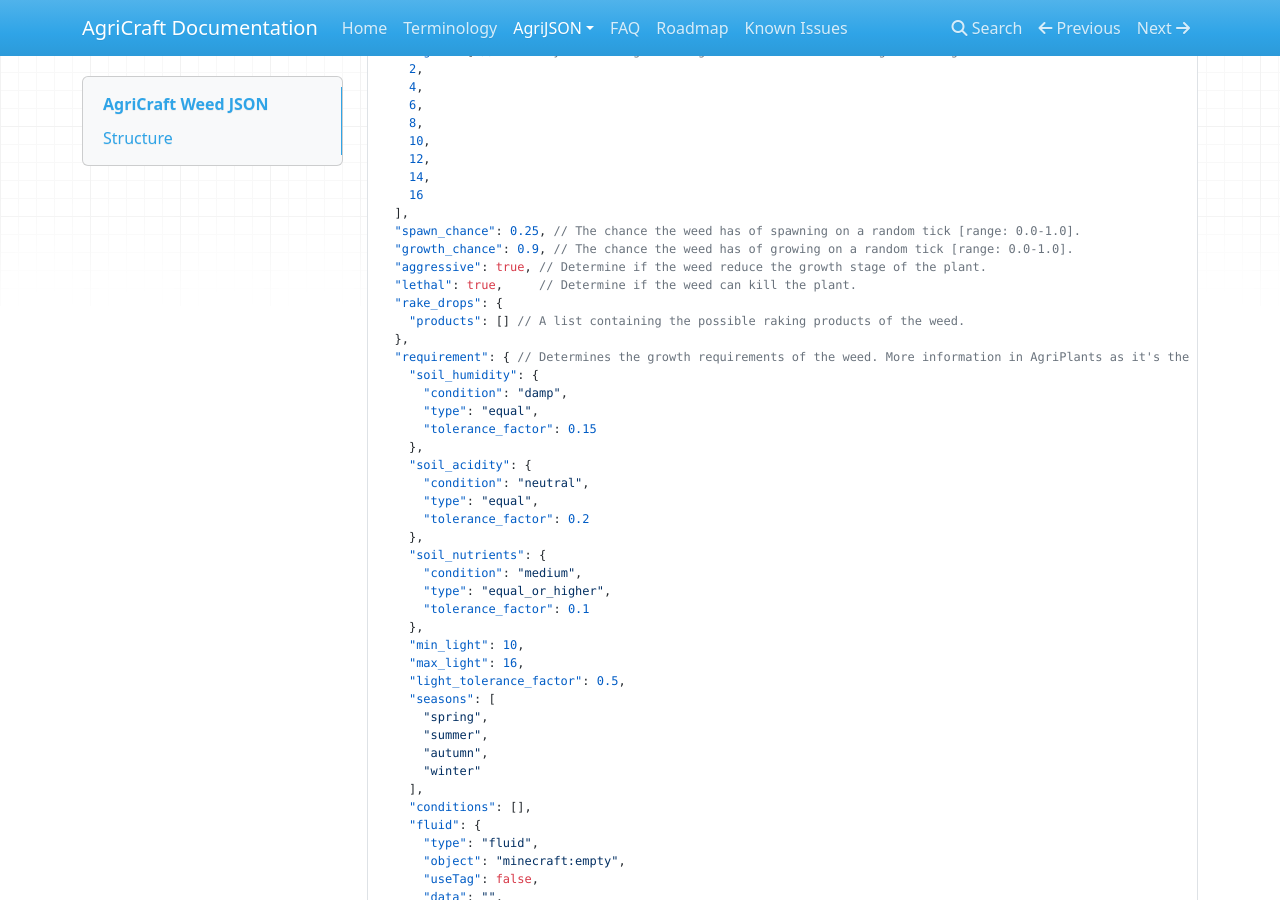
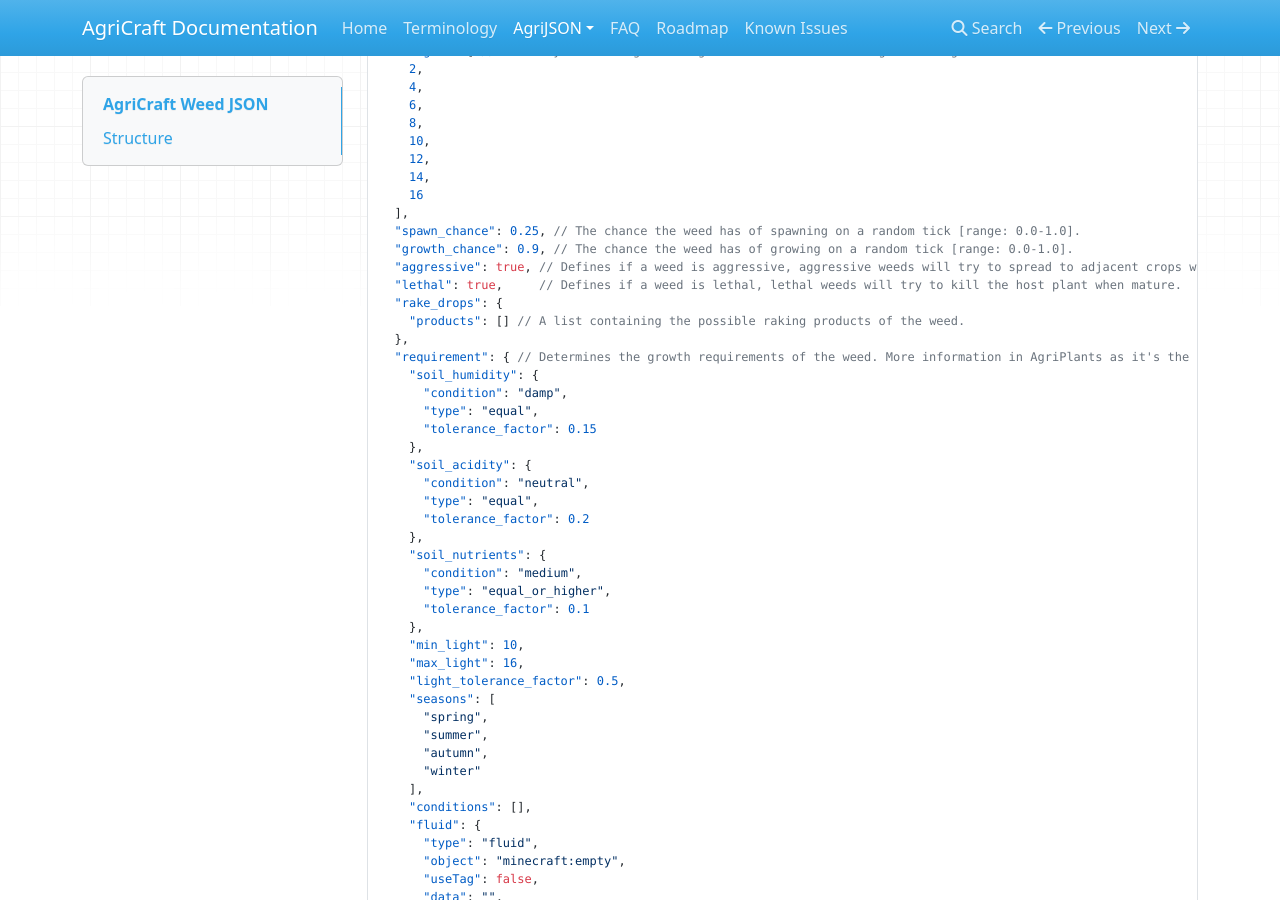
Before and after one commit to AgriCraft/AgriDocs, an MkDocs documentation site: the page built from docs/agri_weed.md, in a window 1280 px wide and 900 px high, scrolled down 350 px. Built offline with MkDocs 1.6.1, drawn with Linux system fonts in a browser that asks for light colours; nearby versions of some CDN libraries; old or Windows-style settings are respelled for this version of MkDocs.

Commit message:
Update weed comments

```diff
--- a/docs/agri_weed.md
+++ b/docs/agri_weed.md
@@ -27,8 +27,8 @@ AgriCraft Weed JSON
   ],
   "spawn_chance": 0.25, // The chance the weed has of spawning on a random tick [range: 0.0-1.0].
   "growth_chance": 0.9, // The chance the weed has of growing on a random tick [range: 0.0-1.0].
-  "aggressive": true, // Determine if the weed reduce the growth stage of the plant.
-  "lethal": true,     // Determine if the weed can kill the plant.
+  "aggressive": true, // Defines if a weed is aggressive, aggressive weeds will try to spread to adjacent crops when mature.
+  "lethal": true,     // Defines if a weed is lethal, lethal weeds will try to kill the host plant when mature.
   "rake_drops": {
     "products": [] // A list containing the possible raking products of the weed.
   },
```
